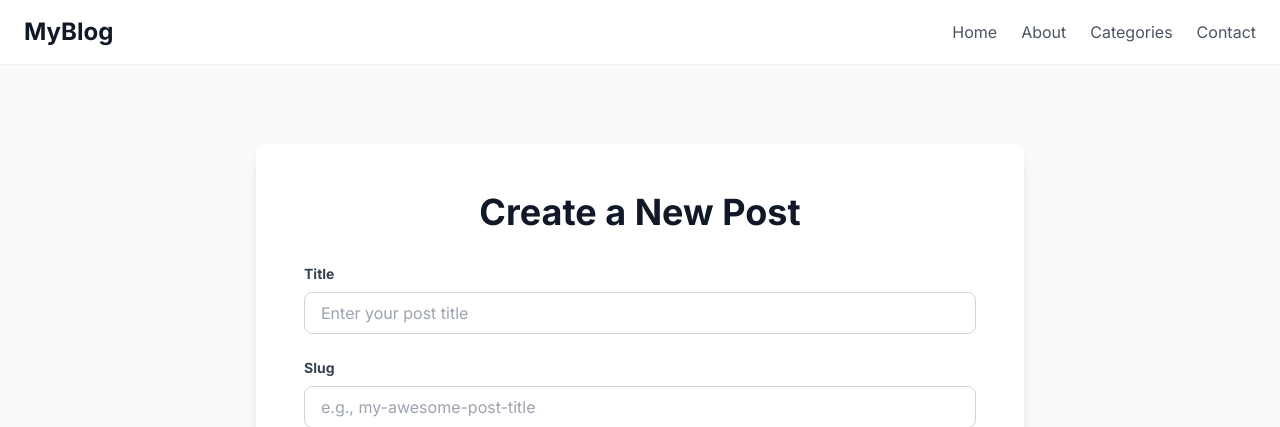
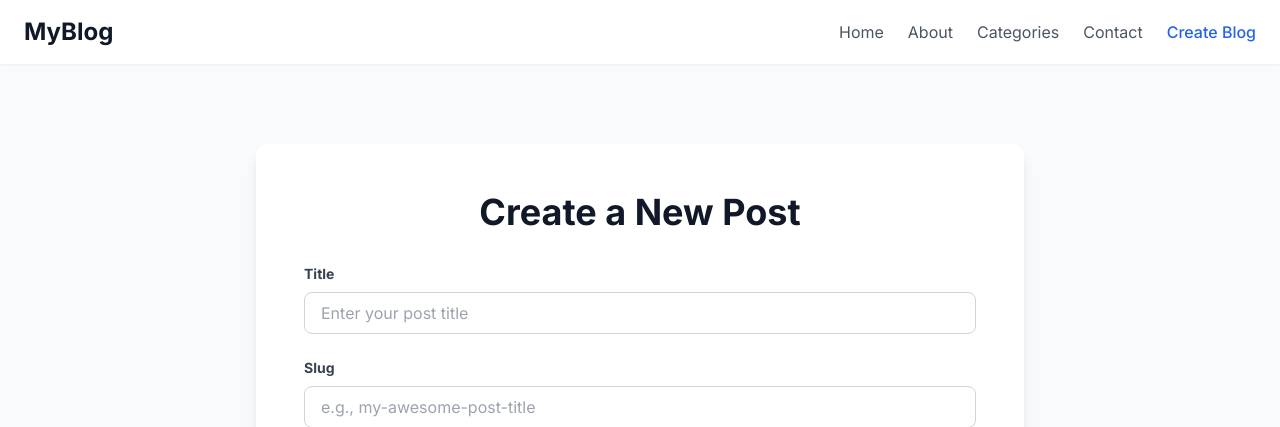
Before and after one commit to Riteshhpawar23/Blogsite, a Django app: page /blog/ in a window 1280 px wide. Shown: the top 427 px of the page. Run offline with Django 5.2, Linux system fonts and the light colour scheme; some libraries are stand-ins or nearby versions.

Commit message:
app updated

```diff
--- a/blog/Templates/blog/index.html
+++ b/blog/Templates/blog/index.html
@@ -21,13 +21,14 @@
     <header class="bg-white shadow-sm sticky top-0 z-50">
         <nav class="container mx-auto px-6 py-4 flex justify-between items-center">
             <div>
-                <a href="index.html" class="text-2xl font-bold text-gray-900">MyBlog</a>
+                <a href="{% url 'home' %}" class="text-2xl font-bold text-gray-900">MyBlog</a>
             </div>
             <div class="hidden md:flex items-center space-x-6">
-                <a href="index.html" class="text-gray-600 hover:text-blue-600 transition duration-300">Home</a>
-                <a href="about.html" class="text-gray-600 hover:text-blue-600 transition duration-300">About</a>
-                <a href="categories.html" class="text-gray-600 hover:text-blue-600 transition duration-300">Categories</a>
-                <a href="contact.html" class="text-gray-600 hover:text-blue-600 transition duration-300">Contact</a>
+                <a href="{% url 'home' %}" class="text-gray-600 hover:text-blue-600 transition duration-300">Home</a>
+                <a href="{% url 'about' %}" class="text-gray-600 hover:text-blue-600 transition duration-300">About</a>
+                <a href="{% url 'categories' %}" class="text-gray-600 hover:text-blue-600 transition duration-300">Categories</a>
+                <a href="#" class="text-gray-600 hover:text-blue-600 transition duration-300">Contact</a>
+                <a href="{% url 'blog_list' %}" class="text-blue-600 hover:text-blue-700 transition duration-300 font-medium">Create Blog</a>
             </div>
             <!-- Mobile Menu Button -->
             <div class="md:hidden">
@@ -38,10 +39,11 @@
         </nav>
         <!-- Mobile Menu -->
         <div id="mobile-menu" class="md:hidden hidden px-6 pb-4 space-y-2">
-             <a href="index.html" class="block text-gray-600 hover:text-blue-600 transition duration-300">Home</a>
-             <a href="about.html" class="block text-gray-600 hover:text-blue-600 transition duration-300">About</a>
-             <a href="categories.html" class="block text-gray-600 hover:text-blue-600 transition duration-300">Categories</a>
-             <a href="contact.html" class="block text-gray-600 hover:text-blue-600 transition duration-300">Contact</a>
+             <a href="{% url 'home' %}" class="block text-gray-600 hover:text-blue-600 transition duration-300">Home</a>
+             <a href="{% url 'about' %}" class="block text-gray-600 hover:text-blue-600 transition duration-300">About</a>
+             <a href="{% url 'categories' %}" class="block text-gray-600 hover:text-blue-600 transition duration-300">Categories</a>
+             <a href="#" class="block text-gray-600 hover:text-blue-600 transition duration-300">Contact</a>
+             <a href="{% url 'blog_list' %}" class="block text-blue-600 hover:text-blue-700 transition duration-300 font-medium">Create Blog</a>
         </div>
     </header>
 
```
